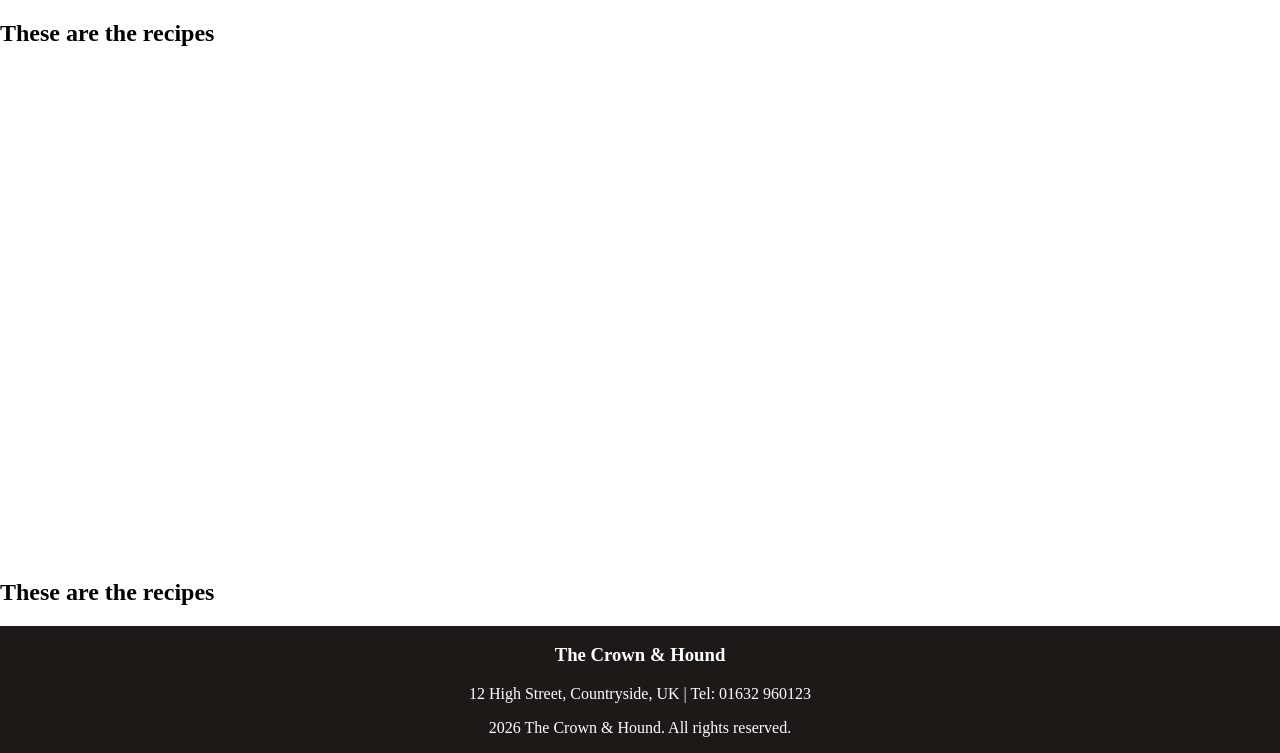
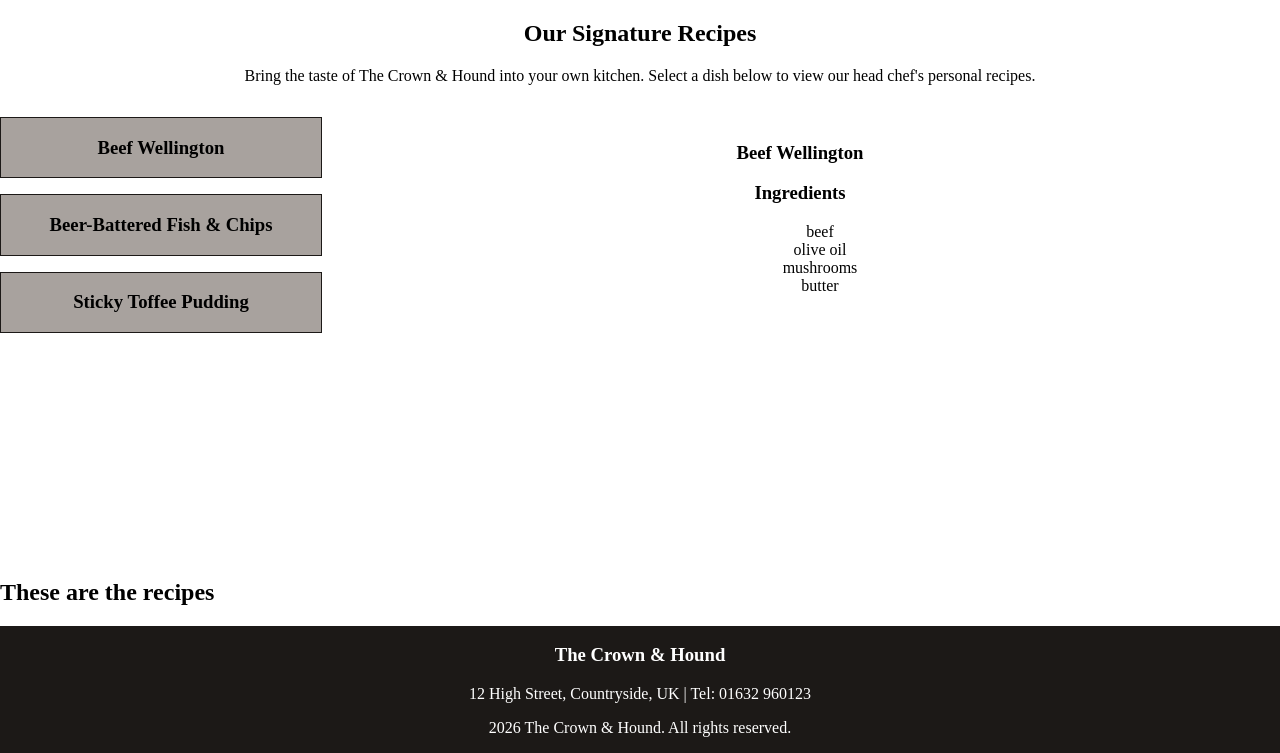
Before and after one commit to kimber3s/thecrown_restaurant, a plain HTML site: page recipe.html in a window 1280 px wide. Shown: the part 47-800 px from the top of the page. Drawn offline with Linux system fonts and the light colour scheme.

Commit message:
Add content to recipes page

```diff
--- a/assets/css/styles.css
+++ b/assets/css/styles.css
@@ -29,7 +29,7 @@
 
 /* global styles*/
 
-.text-centre{
+.text-center{
     text-align: center;
 }
 
@@ -150,3 +150,41 @@ footer{
     text-decoration: none;
 
 }
+
+/* recipes page */
+#recipes-container{
+    width:100%;
+    display:flex;
+    flex-direction:row;
+    justify-content:space-around;
+    align-items:center;
+}
+
+#cards{
+    width:100%;
+    flex:1;
+}
+
+#show-recipe{
+    width:100%;
+    flex:3;
+}
+
+.card-recipe{
+    width:100%;
+    text-align:center;
+    border: solid 1px var(--colour-primary);
+    margin-top:2vh;
+    background-color: var(--colour-scrollbar-hover);
+}
+
+.card-recipe-active{
+    border-color: solid 1px var(--colour-hover);
+}
+
+.display-none{
+    display: none;
+}
+ul{
+    list-style:none;
+}
--- a/recipe.html
+++ b/recipe.html
@@ -31,7 +31,61 @@
     </header>
 
     <main>
-        <h2>These are the recipes</h2>
+        <h2 class="text-center">Our Signature Recipes</h2>
+        <p class="text-center">Bring the taste of The Crown & Hound into your own kitchen. Select a dish below to view our head chef's personal recipes.</p>
+        <div id="recipes-container">
+            <!--list of recipes-->
+            <div id="cards">
+                <div class="card-recipe">
+                    <h3>Beef Wellington</h3>
+                </div>
+                <div class="card-recipe">
+                    <h3>Beer-Battered Fish & Chips</h3>
+                </div>
+                <div class="card-recipe">
+                    <h3>Sticky Toffee Pudding</h3>
+                </div>
+            </div>
+            <!--show a recipe-->
+            <div id="show-recipe" class="text-center">
+                <!--recipe 1-->
+                <div class="recipe">
+                    <h3>Beef Wellington</h3>
+                    <h3>Ingredients</h3>
+                    <ul>
+                        <li>beef</li>
+                        <li>olive oil</li>
+                        <li>mushrooms</li>
+                        <li>butter</li>
+                    </ul>
+                </div>
+                <!--recipe 2-->
+                <div class="recipe display-none">
+                    <h3>Fish & Chips</h3>
+                    <h3>Ingredients</h3>
+                    <ul>
+                        <li>beef</li>
+                        <li>olive oil</li>
+                        <li>mushrooms</li>
+                        <li>butter</li>
+                    </ul>
+                </div>
+                <!--recipe 3-->
+                <div class="recipe display-none">
+                    <h3>Sticky Toffee Pudding</h3>
+                    <h3>Ingredients</h3>
+                    <ul>
+                        <li>beef</li>
+                        <li>olive oil</li>
+                        <li>mushrooms</li>
+                        <li>butter</li>
+                    </ul>
+
+                </div>
+            </div>
+
+        </div>
+
     </main>
 
     <h2>These are the recipes</h2>
```
